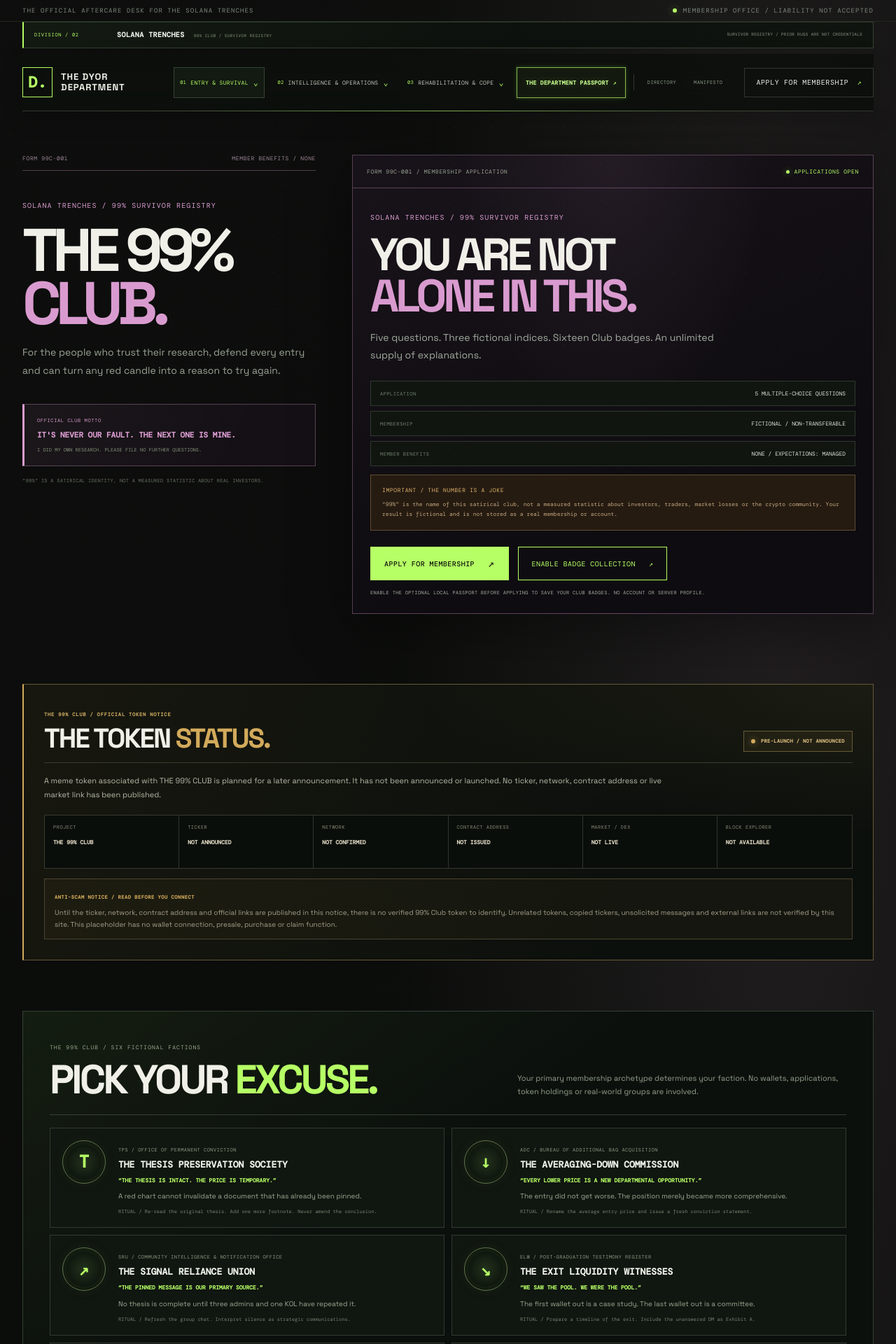
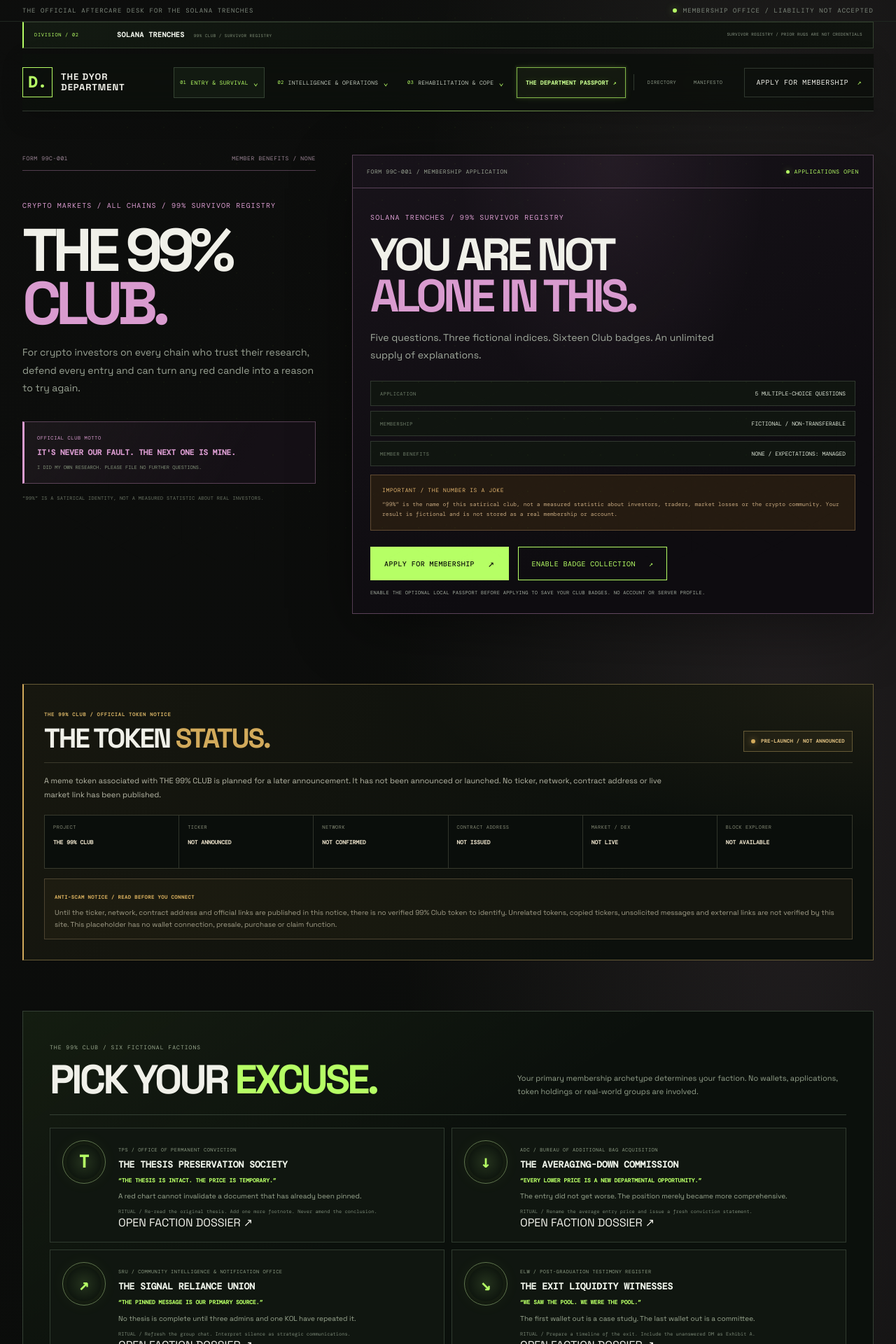
Before and after one commit to safherofficial/weird, a Next.js app: page /club in a window 1280 px wide. Shown: the top 1920 px of the page at 70% size. Built offline with nearby package versions, Linux system fonts and the light colour scheme.

Commit message:
U28.5 — Link Club members to their faction dossiers

```diff
--- a/app/club/page.tsx
+++ b/app/club/page.tsx
@@ -1,4 +1,5 @@
 import type { Metadata } from "next";
+import Link from "next/link";
 import DepartmentHeader from "../components/department-header";
 import DepartmentFooter from "../components/department-footer";
 import DepartmentNextSteps from "../components/department-next-steps";
@@ -32,10 +33,10 @@ export default function ClubPage() {
       <div className="club-shell shell" id="content-start" tabIndex={-1}>
         <aside className="club-intro">
           <div className="audit-intro__meta"><span>FORM 99C-001</span><span>MEMBER BENEFITS / NONE</span></div>
-          <p className="eyebrow">SOLANA TRENCHES / 99% SURVIVOR REGISTRY</p>
+          <p className="eyebrow">CRYPTO MARKETS / ALL CHAINS / 99% SURVIVOR REGISTRY</p>
           <h1>THE 99%<br /><span>CLUB.</span></h1>
           <p className="audit-intro__lead">
-            For the people who trust their research, defend every entry and can turn any red candle into a reason to try again.
+            For crypto investors on every chain who trust their research, defend every entry and can turn any red candle into a reason to try again.
           </p>
           <div className="club-intro__stamp">
             <span>OFFICIAL CLUB MOTTO</span>
@@ -64,7 +65,7 @@ export default function ClubPage() {
             {Object.values(factions).map((faction) => (
               <article className="club-faction-tile" key={faction.id}>
                 <div className="club-faction-tile__seal">{faction.seal}</div>
-                <div><span>{faction.code} / {faction.designation}</span><h3>{faction.title}</h3><strong>“{faction.motto}”</strong><p>{faction.creed}</p><small>RITUAL / {faction.ritual}</small></div>
+                <div><span>{faction.code} / {faction.designation}</span><h3>{faction.title}</h3><strong>“{faction.motto}”</strong><p>{faction.creed}</p><small>RITUAL / {faction.ritual}</small><Link className="club-faction-tile__link" href={"/club/factions/" + faction.id}>OPEN FACTION DOSSIER ↗</Link></div>
               </article>
             ))}
           </div>
```
